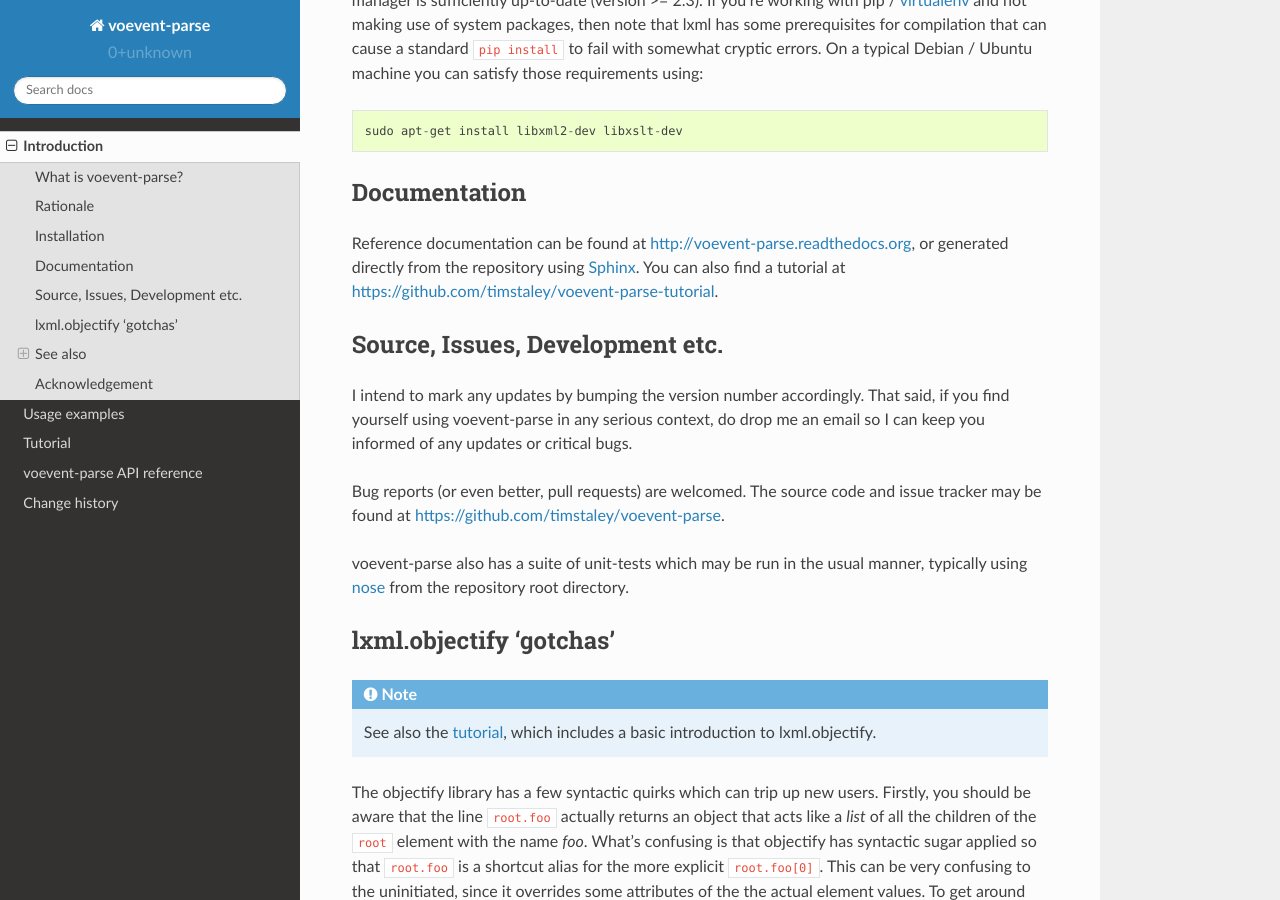
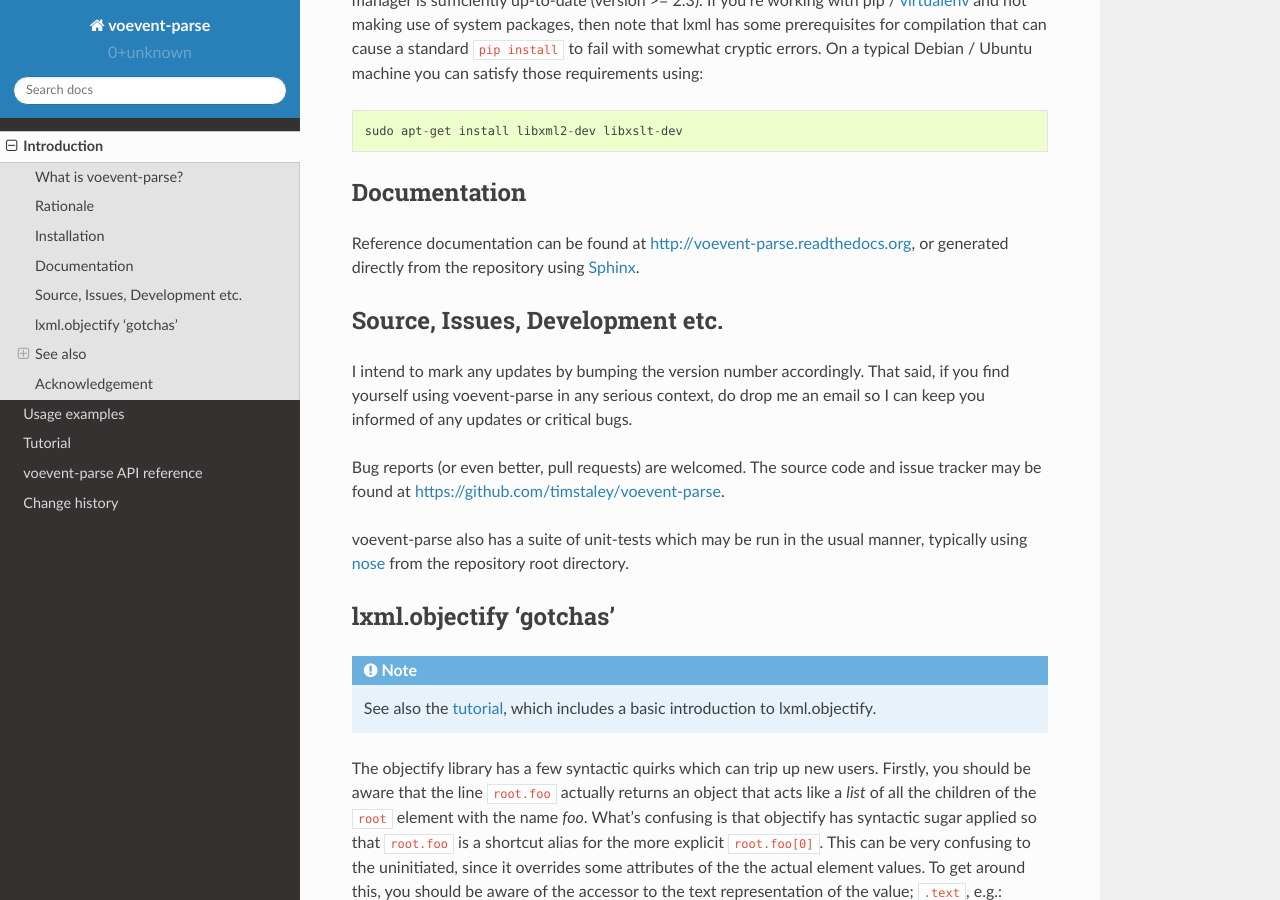
Before and after one commit to timstaley/voevent-parse, a Sphinx documentation site: the page built from documentation/source/intro.rst, in a window 1280 px wide and 900 px high, scrolled down 948 px. Built offline with Sphinx 7.4.7 and the Read the Docs theme 2.0.0, drawn with Linux system fonts in a browser that asks for light colours.

Commit message:
Docs: Fix outdated link to tutorial

```diff
--- a/documentation/source/index.rst
+++ b/documentation/source/index.rst
@@ -7,7 +7,7 @@
 
 Welcome to voevent-parse's documentation. If you're new here, I recommend you
 start with the :ref:`introduction <intro>`. Then, take a look at the
-:ref:`usage examples <examples>`, or dive into the tutorial_.
+:ref:`usage examples <examples>`, or dive into the :ref:`tutorial <tutorial>`.
 
 Contents
 --------
@@ -30,7 +30,6 @@
 * :ref:`modindex`
 * :ref:`search`
 
-.. _tutorial: https://github.com/timstaley/voevent-parse-tutorial
 .. _lxml: http://lxml.de/installation.html
 .. _lxml.objectify: http://lxml.de/objectify.html
 .. _Sphinx: http://sphinx-doc.org/
--- a/documentation/source/intro.rst
+++ b/documentation/source/intro.rst
@@ -57,8 +57,7 @@
 Reference documentation can be found at
 http://voevent-parse.readthedocs.org,
 or generated directly from the repository using Sphinx_.
-You can also find a tutorial at
-https://github.com/timstaley/voevent-parse-tutorial.
+
 
 Source, Issues, Development etc.
 --------------------------------
```
Also changed, not shown: documentation/source/tutorial/01-parsing.ipynb.
